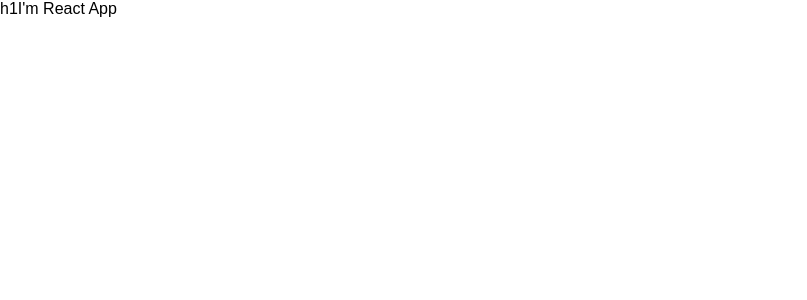
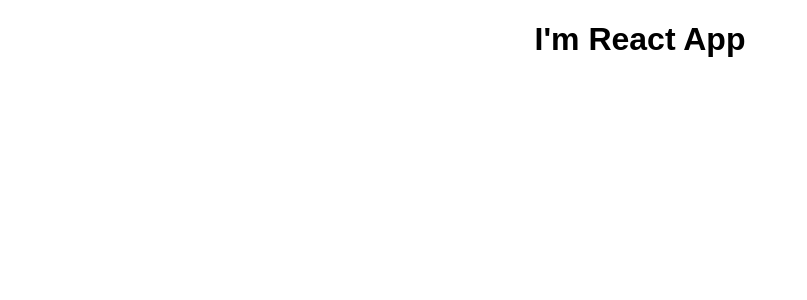
Before and after one commit to girishkumaramanchi/react-comple-guide, a React (Create React App) app: page / in a window 1280 px wide. Shown: the top 300 px of the page, without its empty margins (0-807 px from the left). Built offline with nearby package versions, Linux system fonts and the light colour scheme.

Commit message:
Showed background process

```diff
--- a/src/App.js
+++ b/src/App.js
@@ -19,7 +19,7 @@ class App extends Component {
     //     </p> */}
     //   </div>
     // );
-    return React.createElement('div', null, 'h1', 'I\'m React App');
+    return React.createElement('div', {className:"App"}, React.createElement('h1',null,  'I\'m React App'));
   }
 }
 
```
